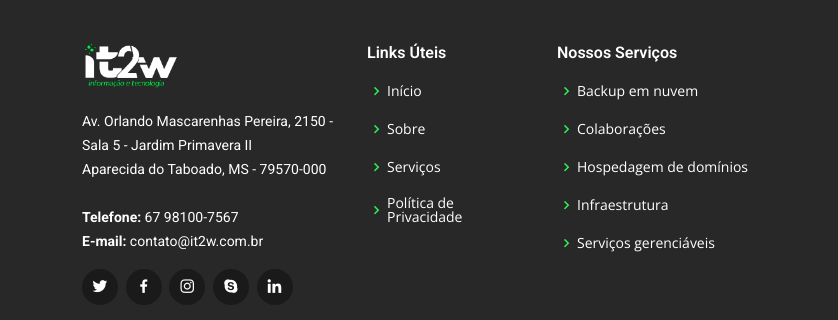
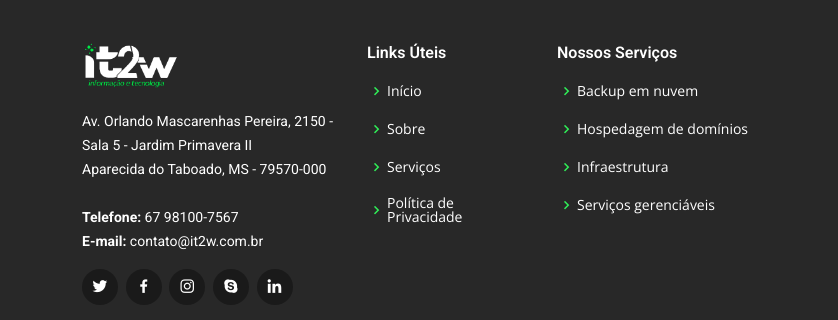
Before and after one commit to diegosouzait2w/Site-It2w, a plain HTML site: page index.html in a window 1280 px wide. Shown: the part 2778-3098 px from the top of the page, 0-838 px from the left. Drawn offline with nearby package versions, Linux system fonts and the light colour scheme.

Commit message:
Remove 'Colaborações' link from index.html
Removed links to 'Colaborações' from the navigation.

```diff
--- a/index.html
+++ b/index.html
@@ -440,10 +440,7 @@
                   <i class="bx bx-chevron-right"></i>
                   <a href="backup-em-nuvem">Backup em nuvem</a>
                 </li>
-                <li>
-                  <i class="bx bx-chevron-right"></i>
-                  <a href="colaboracoes">Colaborações</a>
-                </li>
+
                 <li>
                   <i class="bx bx-chevron-right"></i>
                   <a href="hospedagem-de-dominios">Hospedagem de domínios</a>
```
